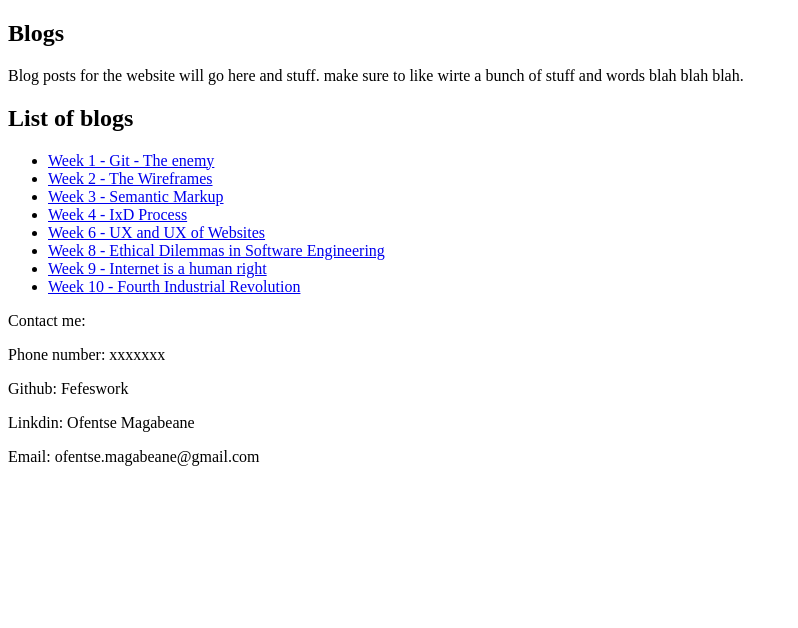
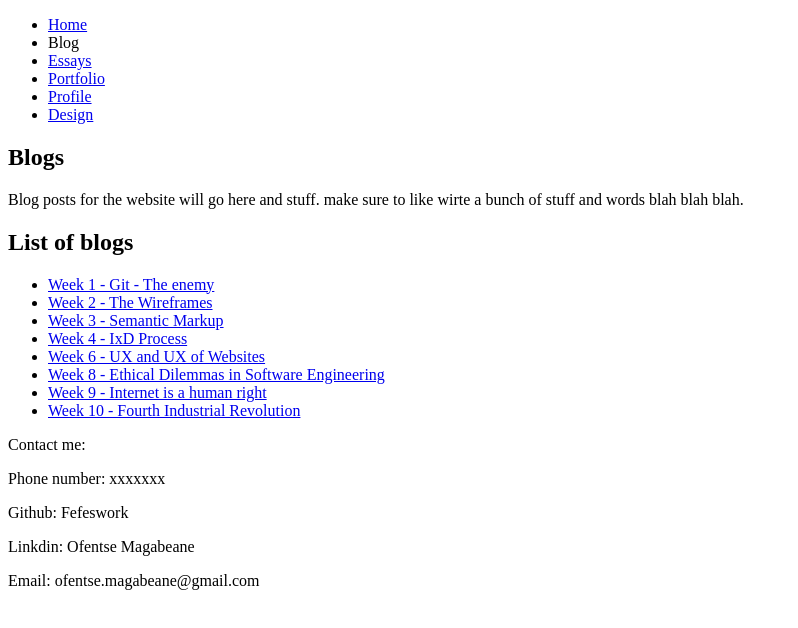
Before and after one commit to Wits-Digital-Arts-Interactive-Media/WSOA3028A_2306258, a plain HTML site: page HTML/blog.html in a window 1280 px wide. Shown: the whole page, without its empty margins (0-798 px from the left). Drawn offline with Linux system fonts and the light colour scheme.

Commit message:
nav for blogs testing

```diff
--- a/HTML/blog.html
+++ b/HTML/blog.html
@@ -18,7 +18,7 @@
 <body>
 
     <header>
-        <nav>
+        <nav id="nav">
 
         </nav>
     </header>
--- a/JS/blognav.js
+++ b/JS/blognav.js
@@ -1,6 +1,5 @@
 const root = "/WSOA3028A_2306258"
 
-const lastBlog = 10
 
 const blogItems = [
     {name: "", week:"0", href: ``},
--- a/JS/menu.js
+++ b/JS/menu.js
@@ -24,5 +24,5 @@ export function initialise(currentPage) {
         } else { li.innerText = menuItem.name }
         ul.appendChild(li)
     }
-    blogsec.appendChild(ul)
+    nav.appendChild(ul)
 }
```
